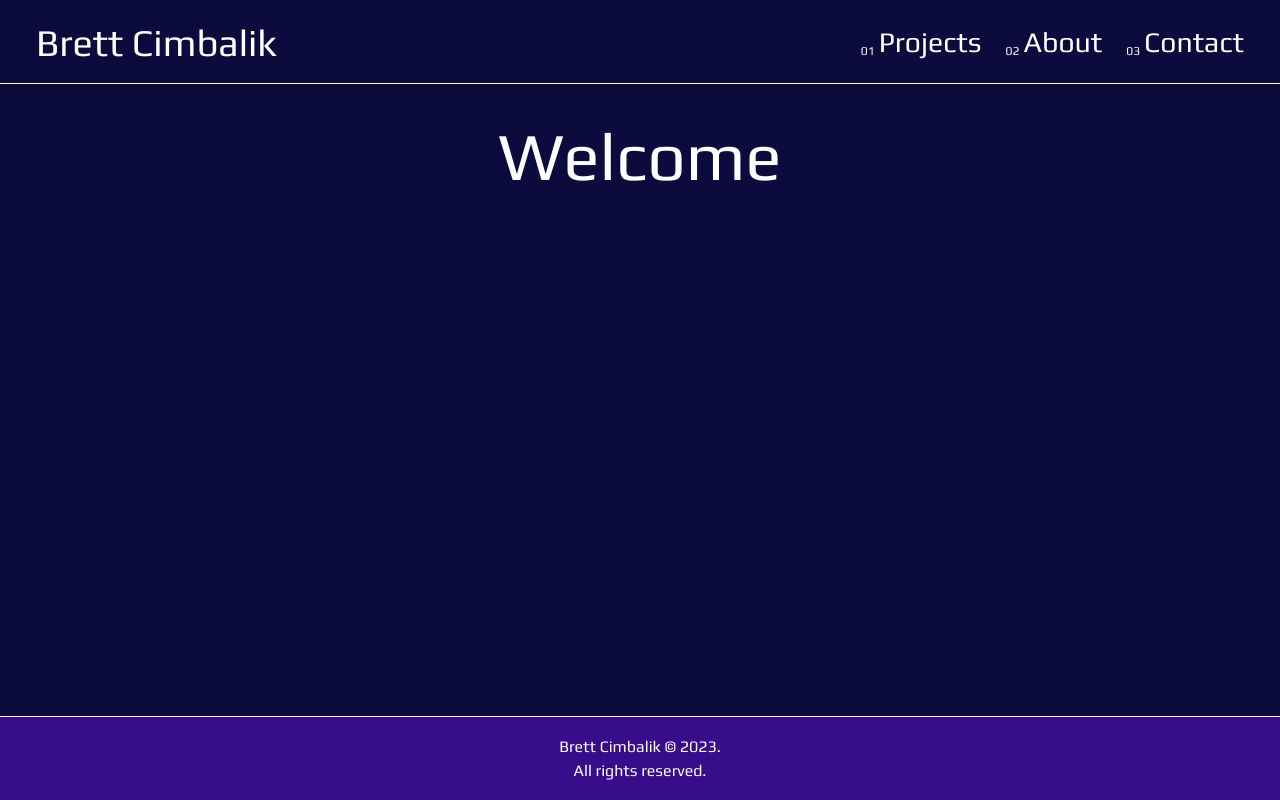
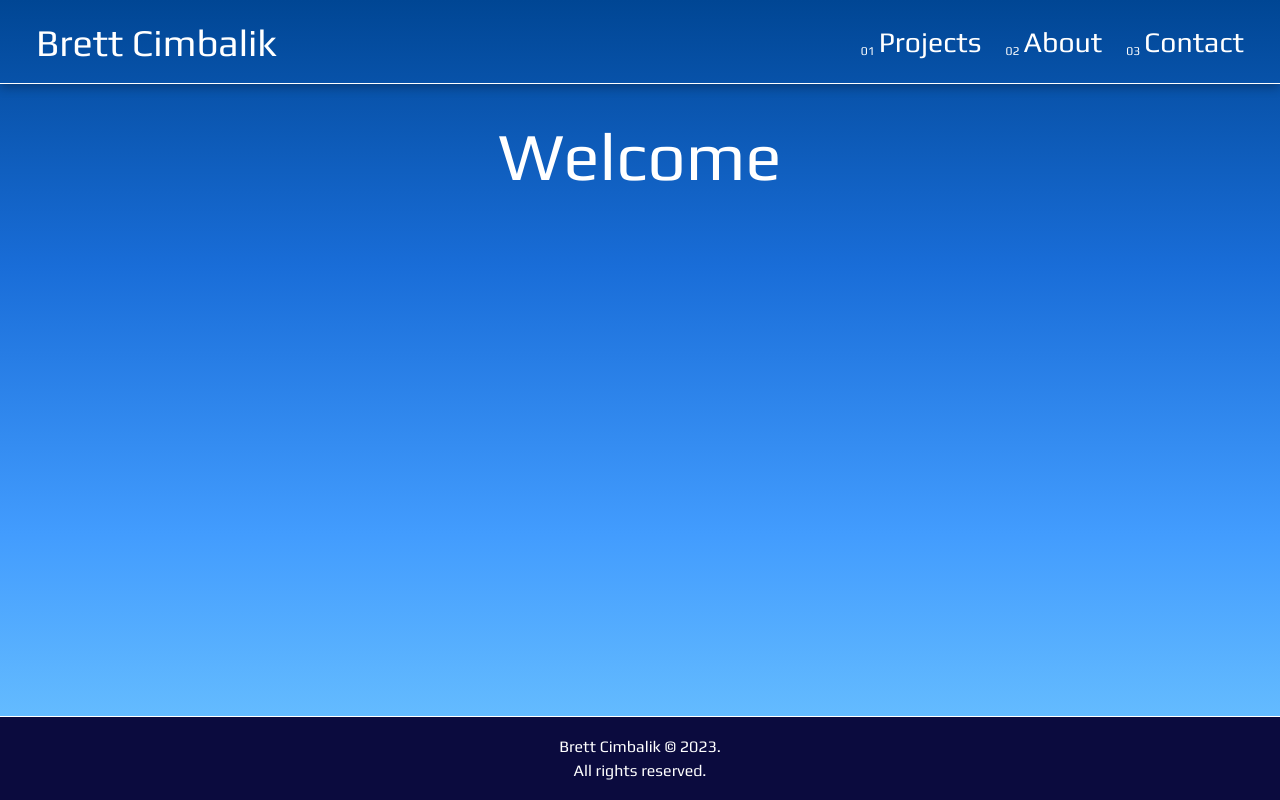
Before and after one commit to bcimbali/my-site-2, a Next.js app: page / in a window 1280 px wide. Built offline with nearby package versions, Linux system fonts and the light colour scheme.

Commit message:
tweak(theme): update bg color to test gradient

```diff
--- a/src/components/Footer/index.tsx
+++ b/src/components/Footer/index.tsx
@@ -1,10 +1,10 @@
 import styled, { css } from 'styled-components';
 
 const FooterContainer = styled.footer`
-  ${({ theme: { footer, mediaQuery, themeColors } }) => css`
+  ${({ theme: { colors, footer, mediaQuery, themeColors } }) => css`
     align-items: center;
     align-self: end;
-    background-color: ${themeColors.secondary};
+    background-color: ${colors.blue};
     border-top: 1px solid ${themeColors.fg};
     display: flex;
     flex-direction: column;
--- a/src/components/PageContainer/index.tsx
+++ b/src/components/PageContainer/index.tsx
@@ -61,7 +61,9 @@ const InnerPageWrapper = styled.div`
 
 const Body = styled.body`
   ${({ theme: { themeColors } }) => css`
-    background-color: ${themeColors.bg};
+    background: ${themeColors.bg};
+    background-repeat: no-repeat;
+    background-attachment: fixed;
     display: grid;
     height: 100svh;
     grid-template-rows: auto 1fr auto;
--- a/src/styling/themes/darkTheme.ts
+++ b/src/styling/themes/darkTheme.ts
@@ -33,7 +33,7 @@ const colors = {
   purple: '#b1b0e5',
   black: '#111111',
   white: '#FFFFFF',
-  bg: '#0B0B3E',
+  bg: 'linear-gradient(to bottom, #004694, #196DD8, #429CFE, #73C9FF)',
   fg: '#FFFFFF'
 } as const;
 
@@ -41,7 +41,7 @@ const theme = {
   breakpoints,
   colors,
   themeColors: {
-    bg: colors.blue,
+    bg: colors.bg,
     body: colors.white,
     fg: colors.white,
     headings: colors.white,
```
